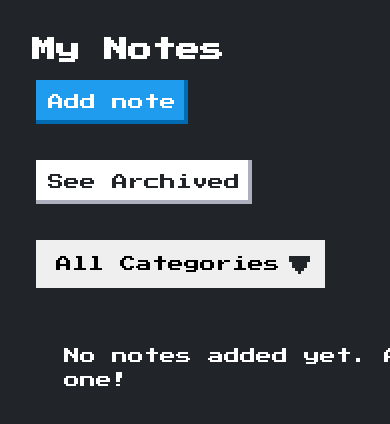
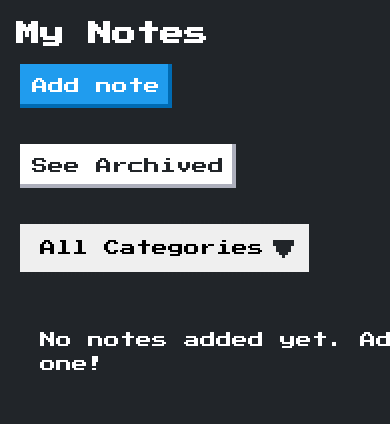
Before and after one commit to ljaviertovar/front-end-challenge-3, a React (Vite) app: page / in a window 390 px wide. Shown: the top 424 px of the page. Built offline with nearby package versions, Linux system fonts and the light colour scheme.

Commit message:
fix styles

```diff
--- a/src/App.css
+++ b/src/App.css
@@ -34,6 +34,7 @@ body {
   display: flex;
   gap: 1rem;
   justify-content: flex-end;
+  flex-wrap: wrap;
 }
 
 .overlay {
@@ -67,3 +68,13 @@ body {
   display: flex;
   gap: 0.5rem;
 }
+
+@media (max-width: 640px) {
+  body {
+    padding: 1rem;
+  }
+
+  .nes-container {
+    padding: 1rem !important;
+  }
+}
```
